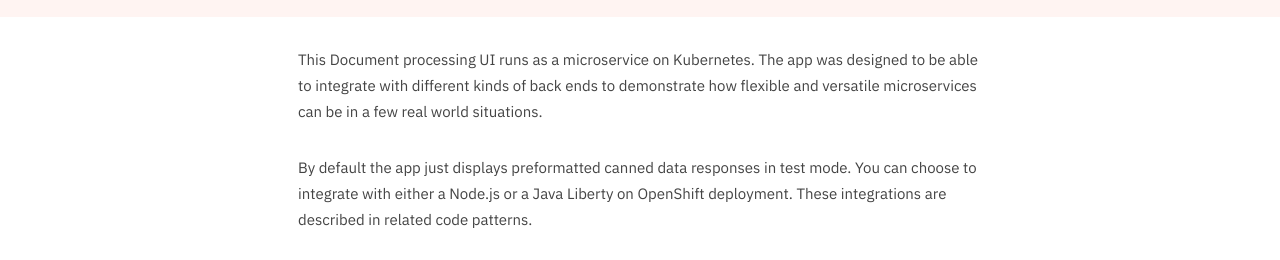
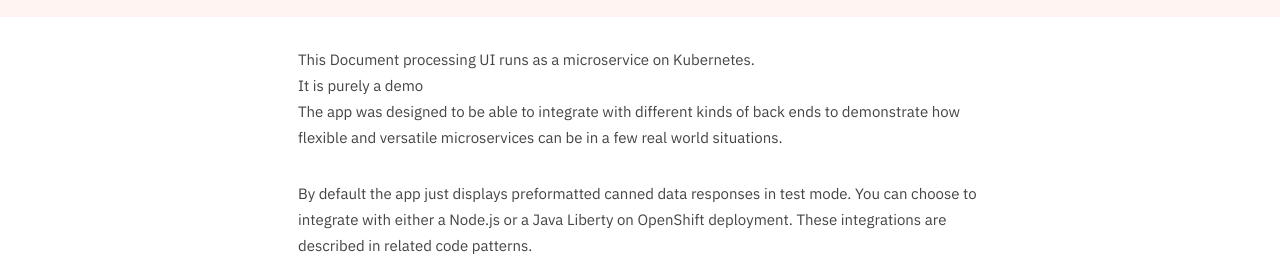
Before and after one commit to XAV-01/doc-processing, a website: page public/settings.html in a window 1280 px wide. Shown: the part 83-343 px from the top of the page. Drawn offline with Linux system fonts and the light colour scheme; no server answers.

Commit message:
update project - 2021-04-06 09:23:24

```diff
--- a/public/settings.html
+++ b/public/settings.html
@@ -40,11 +40,16 @@
 
       <div class="settingsdetails">
         <div class="settingstext">
-          This Document processing UI runs as a microservice on Kubernetes. The app was designed to be able to integrate with different kinds of back ends to demonstrate how flexible and versatile microservices can be in a few real world
+          This Document processing UI runs as a microservice on Kubernetes. <br>
+          It is purely a demo<br>
+          The app was designed to be able to integrate with different kinds of back ends to demonstrate
+          how flexible and versatile microservices can be in a few real world
           situations.
         </div>
         <div class="settingstext">
-          By default the app just displays preformatted canned data responses in test mode. You can choose to integrate with either a Node.js or a Java Liberty on OpenShift deployment. These integrations are described in related code
+          By default the app just displays preformatted canned data responses in test mode.
+          You can choose to integrate with either a Node.js or a Java Liberty on OpenShift deployment.
+          These integrations are described in related code
           patterns.
         </div>
 
```
Also changed, not shown: 1 other file.
